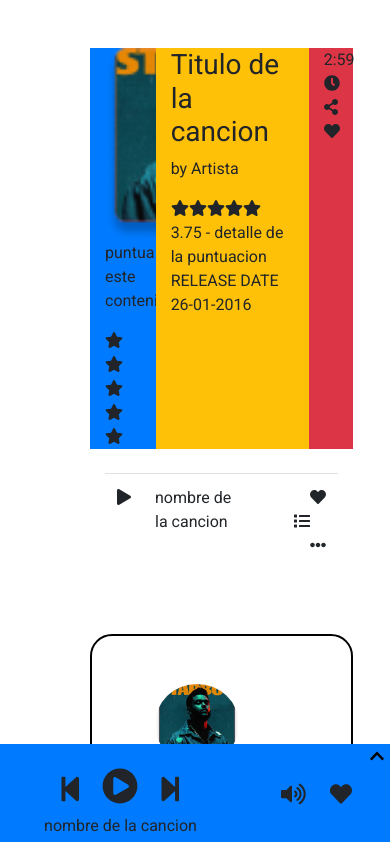
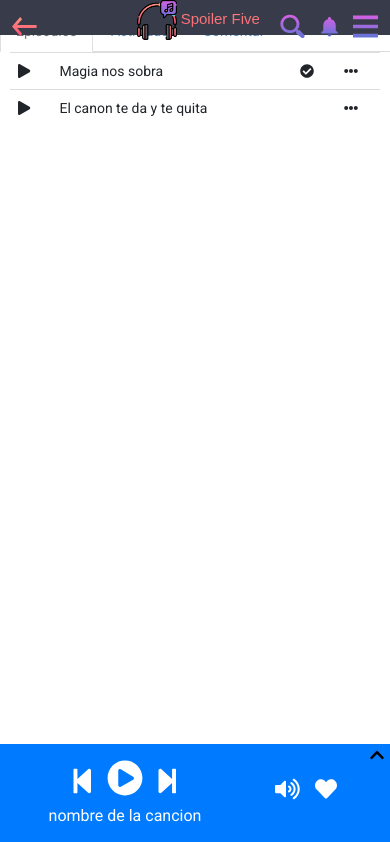
Before and after one commit to Nataliavytas/tp-final-interfaces, an Angular app in the folder spoiler-five/: page /podcast/detail in a window 390 px wide. Shown: the top 842 px of the page. Built offline with nearby package versions, Linux system fonts and the light colour scheme; a web font is replaced by a local one.

Commit message:
detalles mobile

```diff
--- /dev/null
+++ b/spoiler-five/src/app/detail-podcast/Episode.ts
@@ -0,0 +1,4 @@
+export interface Episode {
+    name:string;
+    seen: boolean;
+}
--- a/spoiler-five/src/app/detail-podcast/detail-podcast.component.css
+++ b/spoiler-five/src/app/detail-podcast/detail-podcast.component.css
@@ -1,16 +1,16 @@
+@media only screen and (min-width: 420px) {
     textarea {
         height: 77px;
         width: 90%;
         resize: none;
     }
-
     .bordered {
         border-radius: 22px;
         border: 2px black solid;
     }
-
     .primary-button {
         width: 128px;
         height: 30px;
         border-radius: 100px;
     }
+}
--- a/spoiler-five/src/app/detail-podcast/detail-podcast.component.html
+++ b/spoiler-five/src/app/detail-podcast/detail-podcast.component.html
@@ -1,4 +1,4 @@
-<div class="row">
+<div class="row d-none d-md-flex">
     <div class="col-3">
         <app-left-navigation-bar> </app-left-navigation-bar>
     </div>
@@ -76,7 +76,79 @@
                 </div>
             </div>
         </div>
+    </div>
+</div>
 
+
+<app-nav-bar></app-nav-bar>
+<div class="mobile-display d-block d-md-none">
+    <div class="row">
+        <!-- <div class="col-6 bg-primary">
+            <img src="../../assets/small-pic.png" height="" alt="">
+            <p>puntua este contenido</p>
+            <fa-icon [icon]="faStar"> </fa-icon>
+            <fa-icon [icon]="faStar"> </fa-icon>
+            <fa-icon [icon]="faStar"> </fa-icon>
+            <fa-icon [icon]="faStar"> </fa-icon>
+            <fa-icon [icon]="faStar"> </fa-icon>
+        </div>
+        <div class="col-6 bg-warning">
+            <h2>Titulo de la cancion</h2>
+            <p>by Artista </p>
+            <fa-icon [icon]="faStar"> </fa-icon>
+            <fa-icon [icon]="faStar"> </fa-icon>
+            <fa-icon [icon]="faStar"> </fa-icon>
+            <fa-icon [icon]="faStar"> </fa-icon>
+            <fa-icon [icon]="faStar"> </fa-icon>
+            3.75 - <span>detalle de la puntuacion</span>
+            <p>RELEASE DATE 26-01-2016</p>
+        </div> -->
+    </div>
+
+    <ul class="nav nav-tabs mt-3">
+        <li class="active"><a data-toggle="tab" href="#home">Episodios</a></li>
+        <li><a data-toggle="tab" href="#menu1">Actividad </a></li>
+        <li><a data-toggle="tab" href="#menu2">Comentar</a></li>
+    </ul>
+
+    <div class="tab-content mx-3">
+        <div id="home" class="tab-pane fade in active">
+            <table class="table">
+                <tbody>
+                    <tr *ngFor="let ep of episodes">
+                        <td>
+                            <fa-icon [icon]="faPlay"> </fa-icon>
+                        </td>
+                        <td>
+                            {{ep.name}}
+                        </td>
+                        <td>
+                            <fa-icon *ngIf="ep.seen" [icon]="faChecked"> </fa-icon>
+                        </td>
+                        <td>
+                            <fa-icon [icon]="faDots"></fa-icon>
+                        </td>
+                    </tr>
+                </tbody>
+            </table>
+        </div>
+        <div id="menu1" class="tab-pane fade">
+            <div class="m-2 bordered">
+                <div class="row m-2" *ngFor="let comment of comments">
+                    <div class="bg-success">
+                        <p> {{ comment.username}} puntuo {{comment.stars}} </p>
+                        <p *ngIf="comment.comment != ''"> {{comment.comment}}</p>
+                    </div>
+                </div>
+            </div>
+        </div>
+        <div id="menu2" class="tab-pane fade">
+            <div class="row m-5">
+                <h2>Comenta! </h2>
+                <textarea name="" id="" cols="30" rows="10"></textarea>
+                <button class="primary-button text-center my-3"> Opinar</button>
+            </div>
+        </div>
 
     </div>
 </div>
--- a/spoiler-five/src/app/detail-podcast/detail-podcast.component.ts
+++ b/spoiler-five/src/app/detail-podcast/detail-podcast.component.ts
@@ -1,6 +1,7 @@
 import { Component, OnInit } from '@angular/core';
-import { faClock, faEllipsisH, faHeart, faList, faPlay, faShareAlt, faStar } from '@fortawesome/free-solid-svg-icons';
+import { faCheckCircle, faClock, faEllipsisH, faHeart, faList, faPlay, faShareAlt, faStar } from '@fortawesome/free-solid-svg-icons';
 import { Comment } from '../detail/Comment';
+import { Episode } from './Episode';
 
 @Component({
   selector: 'app-detail-podcast',
@@ -16,6 +17,7 @@ export class DetailPodcastComponent implements OnInit {
   faPlay = faPlay;
   faList = faList;
   faDots = faEllipsisH;
+  faChecked = faCheckCircle;
 
   comments: Comment[] = [{
     username: "Roberto",
@@ -29,6 +31,15 @@ export class DetailPodcastComponent implements OnInit {
   }
 ]
 
+  episodes: Episode[] = [{
+    name: "Magia nos sobra",
+    seen: true
+  },{
+    name: "El canon te da y te quita",
+    seen: false
+  }
+]
+
   constructor() { }
 
   ngOnInit(): void {
--- a/spoiler-five/src/app/detail-song/detail-song.component.html
+++ b/spoiler-five/src/app/detail-song/detail-song.component.html
@@ -1,4 +1,4 @@
-<div class="row">
+<div class="row d-none d-md-flex">
     <div class="col-3">
         <app-left-navigation-bar> </app-left-navigation-bar>
     </div>
@@ -56,8 +56,7 @@
                 </div>
             </div>
         </div>
-
-
     </div>
 </div>
+
 <app-music-reproductor> </app-music-reproductor>
--- a/spoiler-five/src/index.html
+++ b/spoiler-five/src/index.html
@@ -6,9 +6,11 @@
     <title>App</title>
     <base href="/">
     <meta name="viewport" content="width=device-width, initial-scale=1">
-    <link rel="stylesheet" href="https://cdn.jsdelivr.net/npm/bootstrap@4.5.3/dist/css/bootstrap.min.css"
-        integrity="sha384-TX8t27EcRE3e/ihU7zmQxVncDAy5uIKz4rEkgIXeMed4M0jlfIDPvg6uqKI2xXr2" crossorigin="anonymous">
+    <link rel="stylesheet" href="https://cdn.jsdelivr.net/npm/bootstrap@4.5.3/dist/css/bootstrap.min.css" integrity="sha384-TX8t27EcRE3e/ihU7zmQxVncDAy5uIKz4rEkgIXeMed4M0jlfIDPvg6uqKI2xXr2" crossorigin="anonymous">
     <link rel="icon" type="image/x-icon" href="favicon.ico">
+    <link rel="stylesheet" href="https://maxcdn.bootstrapcdn.com/bootstrap/3.4.1/css/bootstrap.min.css">
+    <script src="https://ajax.googleapis.com/ajax/libs/jquery/3.5.1/jquery.min.js"></script>
+    <script src="https://maxcdn.bootstrapcdn.com/bootstrap/3.4.1/js/bootstrap.min.js"></script>
     <style>
         @import url('https://fonts.googleapis.com/css2?family=Sansita&display=swap');
         @import url('https://fonts.googleapis.com/css2?family=Roboto&display=swap');
@@ -17,15 +19,9 @@
 
 <body>
     <app-root></app-root>
-    <script src="https://code.jquery.com/jquery-3.5.1.slim.min.js"
-        integrity="sha384-DfXdz2htPH0lsSSs5nCTpuj/zy4C+OGpamoFVy38MVBnE+IbbVYUew+OrCXaRkfj"
-        crossorigin="anonymous"></script>
-    <script src="https://cdn.jsdelivr.net/npm/popper.js@1.16.1/dist/umd/popper.min.js"
-        integrity="sha384-9/reFTGAW83EW2RDu2S0VKaIzap3H66lZH81PoYlFhbGU+6BZp6G7niu735Sk7lN"
-        crossorigin="anonymous"></script>
-    <script src="https://cdn.jsdelivr.net/npm/bootstrap@4.5.3/dist/js/bootstrap.min.js"
-        integrity="sha384-w1Q4orYjBQndcko6MimVbzY0tgp4pWB4lZ7lr30WKz0vr/aWKhXdBNmNb5D92v7s"
-        crossorigin="anonymous"></script>
+    <script src="https://code.jquery.com/jquery-3.5.1.slim.min.js" integrity="sha384-DfXdz2htPH0lsSSs5nCTpuj/zy4C+OGpamoFVy38MVBnE+IbbVYUew+OrCXaRkfj" crossorigin="anonymous"></script>
+    <script src="https://cdn.jsdelivr.net/npm/popper.js@1.16.1/dist/umd/popper.min.js" integrity="sha384-9/reFTGAW83EW2RDu2S0VKaIzap3H66lZH81PoYlFhbGU+6BZp6G7niu735Sk7lN" crossorigin="anonymous"></script>
+    <script src="https://cdn.jsdelivr.net/npm/bootstrap@4.5.3/dist/js/bootstrap.min.js" integrity="sha384-w1Q4orYjBQndcko6MimVbzY0tgp4pWB4lZ7lr30WKz0vr/aWKhXdBNmNb5D92v7s" crossorigin="anonymous"></script>
 </body>
 
 </html>
```
Lines whose indentation alone changed are shown as unchanged.
